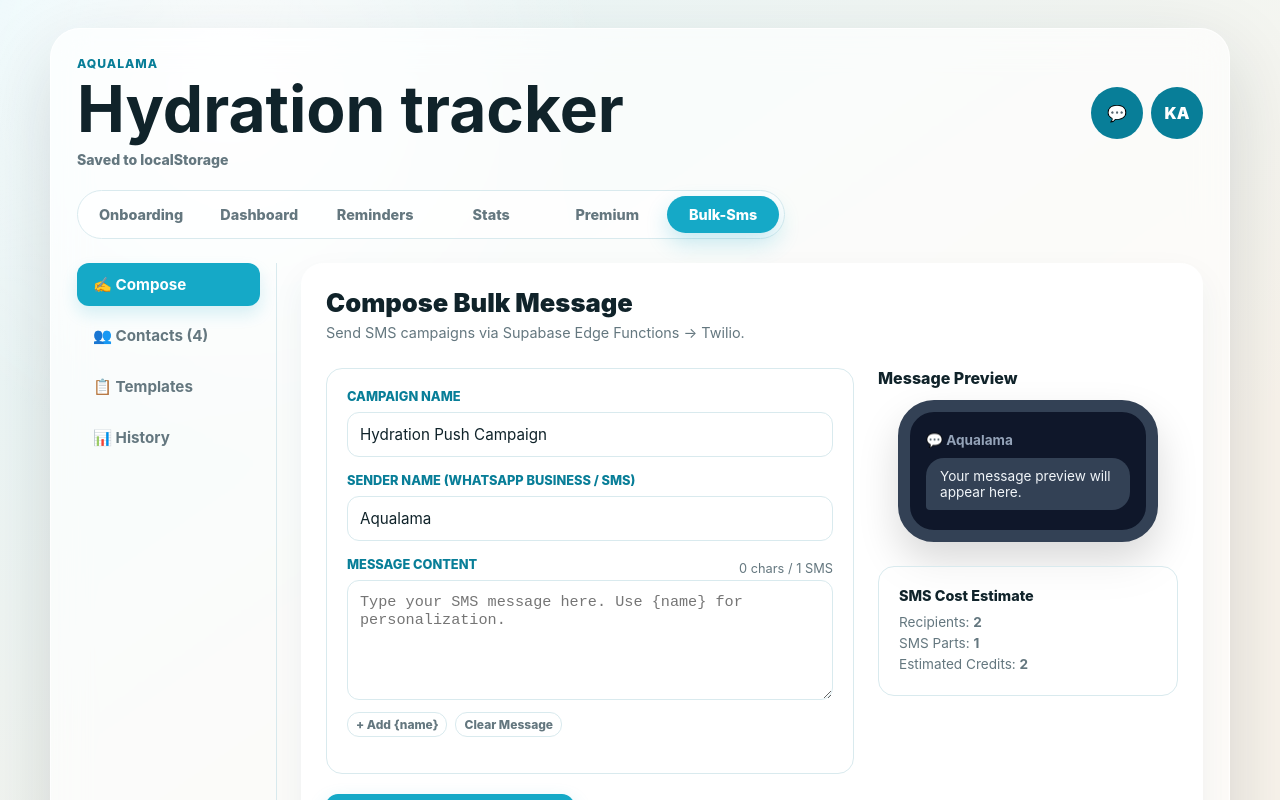
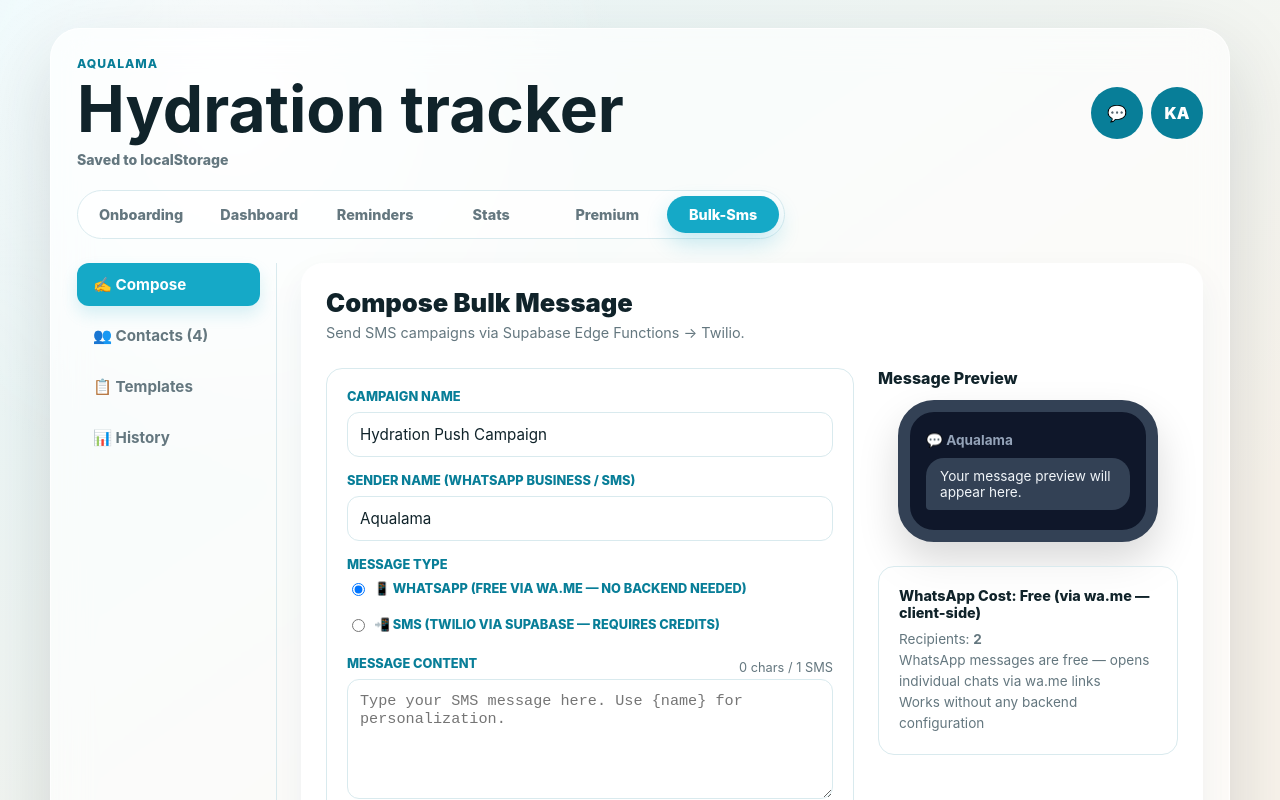
Before and after one commit to StratVeda-Technologies/waterllama-react, a React (Vite) app: page / in a window 1280 px wide. Both pictures are taken after a click on the button "Bulk-Sms". Shown: the top 800 px of the page. Built offline with nearby package versions, Linux system fonts and the light colour scheme.

Commit message:
Use wa.me links for WhatsApp bulk sending (client-side, no backend needed). WhatsApp is free via wa.me, SMS needs Supabase+Twilio.

```diff
--- a/src/BulkSms.jsx
+++ b/src/BulkSms.jsx
@@ -1,5 +1,5 @@
 import { useState, useEffect, useCallback } from 'react'
-import { sendBulkSmsViaEdge, isSupabaseConfigured } from './mysqlClient'
+import { sendBulkSmsViaEdge, sendBulkWhatsAppViaEdge, isSupabaseConfigured } from './mysqlClient'
 import './BulkSms.css'
 
 const DEFAULT_CONTACTS = [
@@ -53,6 +53,7 @@ export default function BulkSms() {
   const [senderName, setSenderName] = useState('Aqualama')
   const [selectedContacts, setSelectedContacts] = useState([])
   const [campaignName, setCampaignName] = useState('Hydration Push Campaign')
+  const [messageType, setMessageType] = useState('whatsapp') // 'whatsapp' | 'sms'
 
   // Contacts state
   const [contacts, setContacts] = useState(() => loadStoredData(STORAGE_KEYS.contacts, DEFAULT_CONTACTS))
@@ -157,7 +158,7 @@ export default function BulkSms() {
   // Get active recipients
   const recipients = contacts.filter(c => c.selected).map(c => c.phone)
 
-  // Send campaign handler - uses MySQL backend (phpMyAdmin)
+  // Send campaign handler - uses Supabase Edge Functions
   const handleSendCampaign = async () => {
     if (recipients.length === 0) {
       alert('Please select at least one recipient.')
@@ -169,7 +170,7 @@ export default function BulkSms() {
     }
 
     if (!backendReady) {
-      alert('Backend server not running. Please start the backend server (cd sms-backend && npm start) to send SMS.')
+      alert('Supabase not configured. Add VITE_SUPABASE_URL and VITE_SUPABASE_ANON_KEY to .env.local and deploy Edge Functions.')
       return
     }
 
@@ -189,8 +190,12 @@ export default function BulkSms() {
         }
       })
 
-      // Use the bulk SMS backend API
-      const result = await sendBulkSmsViaEdge({
+      // Use WhatsApp or SMS based on selection
+      const sendFunction = messageType === 'whatsapp'
+        ? sendBulkWhatsAppViaEdge
+        : sendBulkSmsViaEdge
+
+      const result = await sendFunction({
         recipients: personalizedRecipients.map(r => r.phone),
         message,
         senderName,
@@ -199,7 +204,7 @@ export default function BulkSms() {
       setSendingProgress(80)
 
       if (!result.ok) {
-        throw new Error(result.error || 'Failed to send bulk SMS')
+        throw new Error(result.error || `Failed to send bulk ${messageType.toUpperCase()}`)
       }
 
       setSendingProgress(100)
@@ -222,7 +227,7 @@ export default function BulkSms() {
         delivered,
         failed,
         date: new Date().toLocaleDateString('en-US', { month: 'short', day: 'numeric', year: 'numeric' }),
-        provider: 'Twilio (via MySQL backend)',
+        provider: messageType === 'whatsapp' ? 'CallMeBot (WhatsApp)' : 'Twilio (SMS)',
         timestamp: new Date().toISOString(),
       }
       setHistory(prev => [newHistoryEntry, ...prev].slice(0, 100))
@@ -314,6 +319,32 @@ export default function BulkSms() {
                   </div>
 
                   <div className="sms-form-group">
+                    <label>Message Type</label>
+                    <div style={{ display: 'flex', gap: '12px', flexWrap: 'wrap' }}>
+                      <label style={{ display: 'flex', alignItems: 'center', gap: '6px', cursor: 'pointer' }}>
+                        <input
+                          type="radio"
+                          name="messageType"
+                          value="whatsapp"
+                          checked={messageType === 'whatsapp'}
+                          onChange={() => setMessageType('whatsapp')}
+                        />
+                        <span>📱 WhatsApp (Free via wa.me — no backend needed)</span>
+                      </label>
+                      <label style={{ display: 'flex', alignItems: 'center', gap: '6px', cursor: 'pointer' }}>
+                        <input
+                          type="radio"
+                          name="messageType"
+                          value="sms"
+                          checked={messageType === 'sms'}
+                          onChange={() => setMessageType('sms')}
+                        />
+                        <span>📲 SMS (Twilio via Supabase — requires credits)</span>
+                      </label>
+                    </div>
+                  </div>
+
+                  <div className="sms-form-group">
                     <div style={{ display: 'flex', justifyContent: 'space-between', alignItems: 'center' }}>
                       <label>Message Content</label>
                       <span style={{ fontSize: '0.8rem', color: 'var(--muted)' }}>
@@ -361,19 +392,29 @@ export default function BulkSms() {
 
                 <div style={{ marginTop: '24px' }} className="sms-card">
                   <h4 style={{ margin: '0 0 8px 0', fontSize: '0.9rem', fontWeight: 800 }}>
-                    {backendReady ? 'SMS Cost Estimate' : 'WhatsApp: Free (via wa.me links)'}
+                    {messageType === 'whatsapp'
+                      ? 'WhatsApp Cost: Free (via wa.me — client-side)'
+                      : backendReady
+                        ? 'SMS Cost Estimate'
+                        : 'SMS: Requires Supabase + Twilio'}
                   </h4>
                   <p style={{ margin: 0, fontSize: '0.85rem' }}>
                     Recipients: <b>{recipients.length}</b>
                     <br />
-                    {backendReady ? (
+                    {messageType === 'whatsapp' ? (
+                      <>
+                        WhatsApp messages are free — opens individual chats via wa.me links
+                        <br />
+                        Works without any backend configuration
+                      </>
+                    ) : backendReady ? (
                       <>
                         SMS Parts: <b>{totalSms}</b>
                         <br />
                         Estimated Credits: <b>{recipients.length * totalSms}</b>
                       </>
                     ) : (
-                      'WhatsApp messages are free — opens individual chats via wa.me'
+                      'Configure Supabase + Twilio to enable SMS'
                     )}
                   </p>
                 </div>
--- a/src/mysqlClient.js
+++ b/src/mysqlClient.js
@@ -282,3 +282,34 @@ export async function sendBulkSmsViaEdge({ recipients, message, senderName }) {
     return { ok: false, error: err.message };
   }
 }
+
+/**
+ * Send bulk WhatsApp via wa.me links (client-side, free, no backend needed)
+ * Opens individual WhatsApp chats with pre-filled messages
+ */
+export async function sendBulkWhatsAppViaEdge({ recipients, message, senderName }) {
+  // This works entirely client-side via wa.me links - no backend required
+  // Returns simulated results for UI consistency
+
+  const results = recipients.map((phone, index) => {
+    // Normalize phone: remove + and non-digits
+    const cleanPhone = phone.replace(/[^\d]/g, '');
+    const encodedMsg = encodeURIComponent(message);
+    const waLink = `https://wa.me/${cleanPhone}?text=${encodedMsg}`;
+
+    // Open in new tab (with small delay to avoid popup blockers)
+    setTimeout(() => {
+      window.open(waLink, '_blank', 'noopener,noreferrer');
+    }, index * 100);
+
+    return {
+      phone,
+      success: true,
+      sid: `wa.me_${Date.now()}_${index}`,
+      provider: 'wa.me (client-side)',
+      simulated: true,
+    };
+  });
+
+  return { ok: true, results };
+}
```
